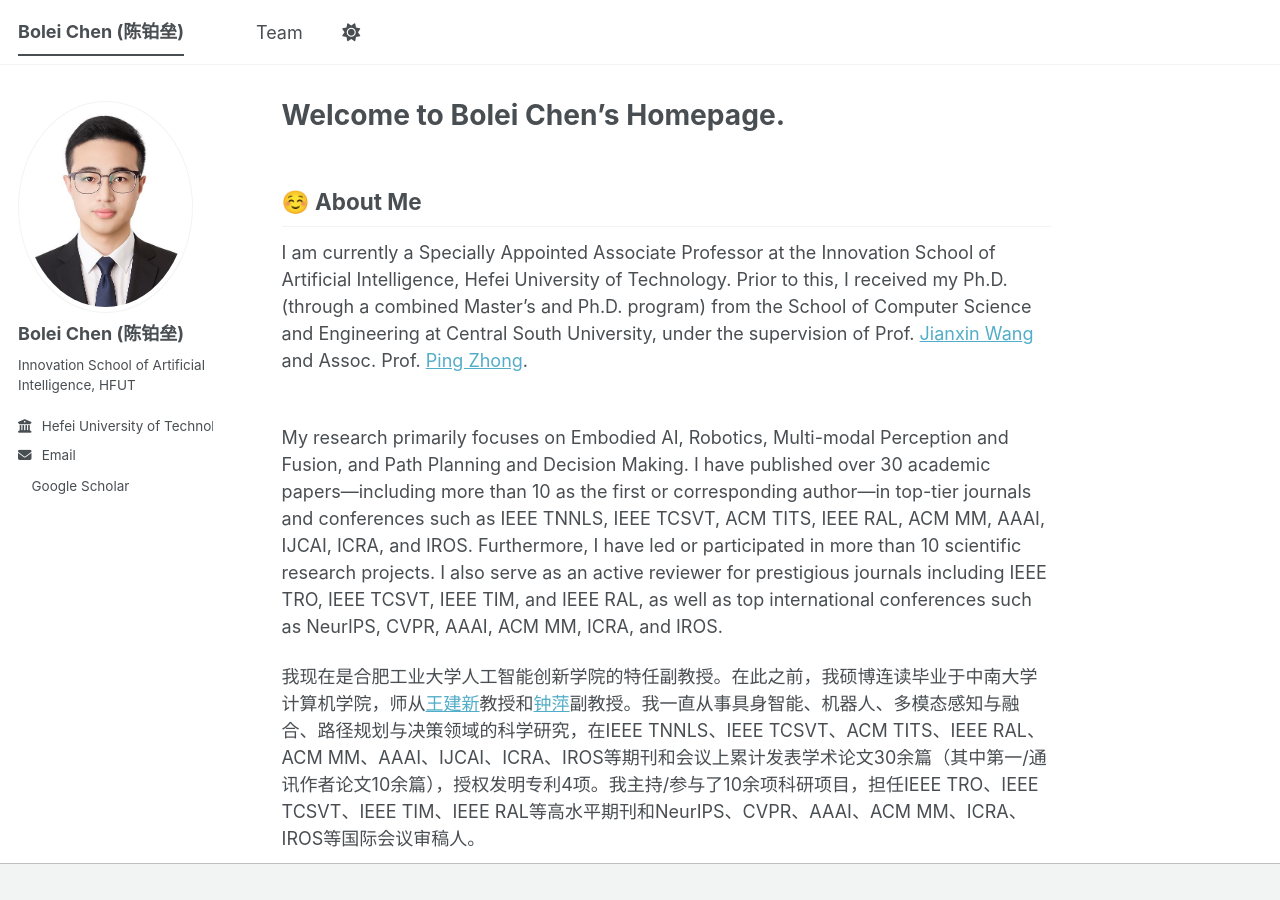
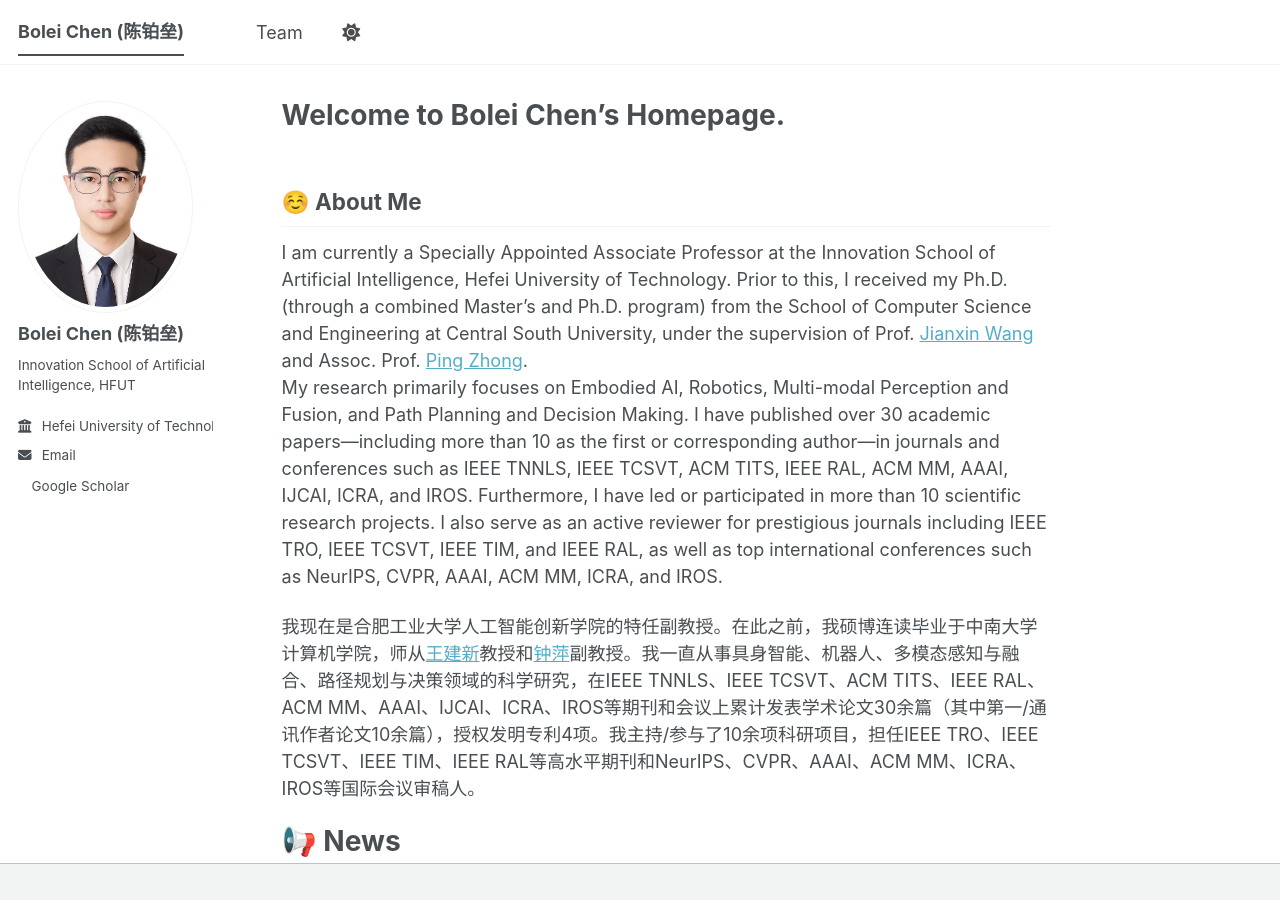
Before and after one commit to BoLeiChen/boleichen.github.io, a Jekyll site: the page built from _pages/about.md, in a window 1280 px wide and 900 px high. Built offline with Jekyll 4.4.1, drawn with Linux system fonts in a browser that asks for light colours; emoji names are drawn with the system emoji font; a style sheet for code colours, icons or effects is not loaded.

Commit message:
Update about.md

```diff
--- a/_pages/about.md
+++ b/_pages/about.md
@@ -10,8 +10,7 @@ redirect_from:
 ------
 
 I am currently a Specially Appointed Associate Professor at the Innovation School of Artificial Intelligence, Hefei University of Technology. Prior to this, I received my Ph.D. (through a combined Master's and Ph.D. program) from the School of Computer Science and Engineering at Central South University, under the supervision of Prof. [Jianxin Wang](https://faculty.csu.edu.cn/wangjianxin1/zh_CN/index.htm) and Assoc. Prof. [Ping Zhong](https://faculty.csu.edu.cn/zhongping/zh_CN/index.htm).
-
-<br>My research primarily focuses on Embodied AI, Robotics, Multi-modal Perception and Fusion, and Path Planning and Decision Making. I have published over 30 academic papers—including more than 10 as the first or corresponding author—in top-tier journals and conferences such as IEEE TNNLS, IEEE TCSVT, ACM TITS, IEEE RAL, ACM MM, AAAI, IJCAI, ICRA, and IROS. Furthermore, I have led or participated in more than 10 scientific research projects. I also serve as an active reviewer for prestigious journals including IEEE TRO, IEEE TCSVT, IEEE TIM, and IEEE RAL, as well as top international conferences such as NeurIPS, CVPR, AAAI, ACM MM, ICRA, and IROS.
+<br>My research primarily focuses on Embodied AI, Robotics, Multi-modal Perception and Fusion, and Path Planning and Decision Making. I have published over 30 academic papers—including more than 10 as the first or corresponding author—in journals and conferences such as IEEE TNNLS, IEEE TCSVT, ACM TITS, IEEE RAL, ACM MM, AAAI, IJCAI, ICRA, and IROS. Furthermore, I have led or participated in more than 10 scientific research projects. I also serve as an active reviewer for prestigious journals including IEEE TRO, IEEE TCSVT, IEEE TIM, and IEEE RAL, as well as top international conferences such as NeurIPS, CVPR, AAAI, ACM MM, ICRA, and IROS.
 
 我现在是合肥工业大学人工智能创新学院的特任副教授。在此之前，我硕博连读毕业于中南大学计算机学院，师从[王建新](https://faculty.csu.edu.cn/wangjianxin1/zh_CN/index.htm)教授和[钟萍](https://faculty.csu.edu.cn/zhongping/zh_CN/index.htm)副教授。我一直从事具身智能、机器人、多模态感知与融合、路径规划与决策领域的科学研究，在IEEE TNNLS、IEEE TCSVT、ACM TITS、IEEE RAL、ACM MM、AAAI、IJCAI、ICRA、IROS等期刊和会议上累计发表学术论文30余篇（其中第一/通讯作者论文10余篇），授权发明专利4项。我主持/参与了10余项科研项目，担任IEEE TRO、IEEE TCSVT、IEEE TIM、IEEE RAL等高水平期刊和NeurIPS、CVPR、AAAI、ACM MM、ICRA、IROS等国际会议审稿人。
 
```
